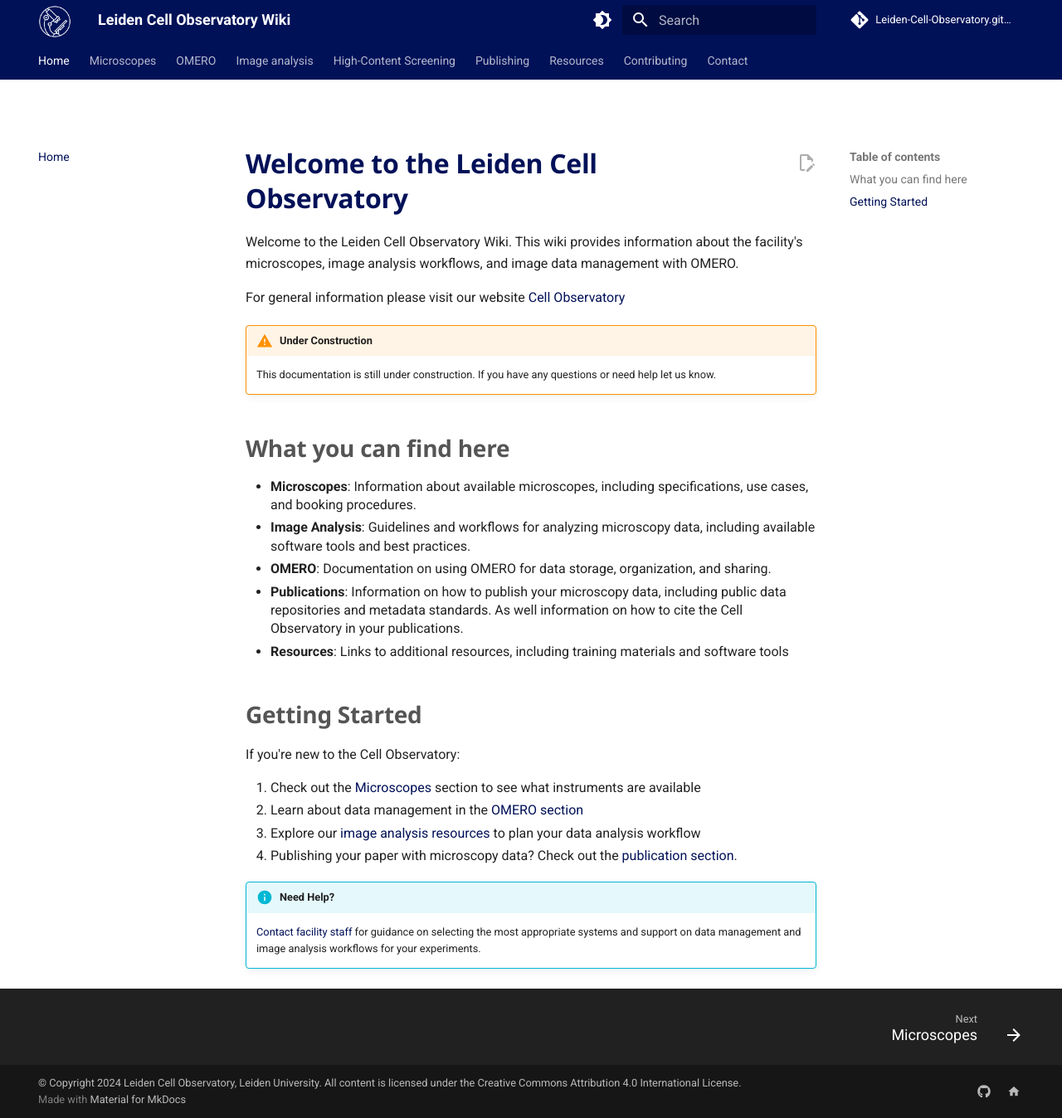
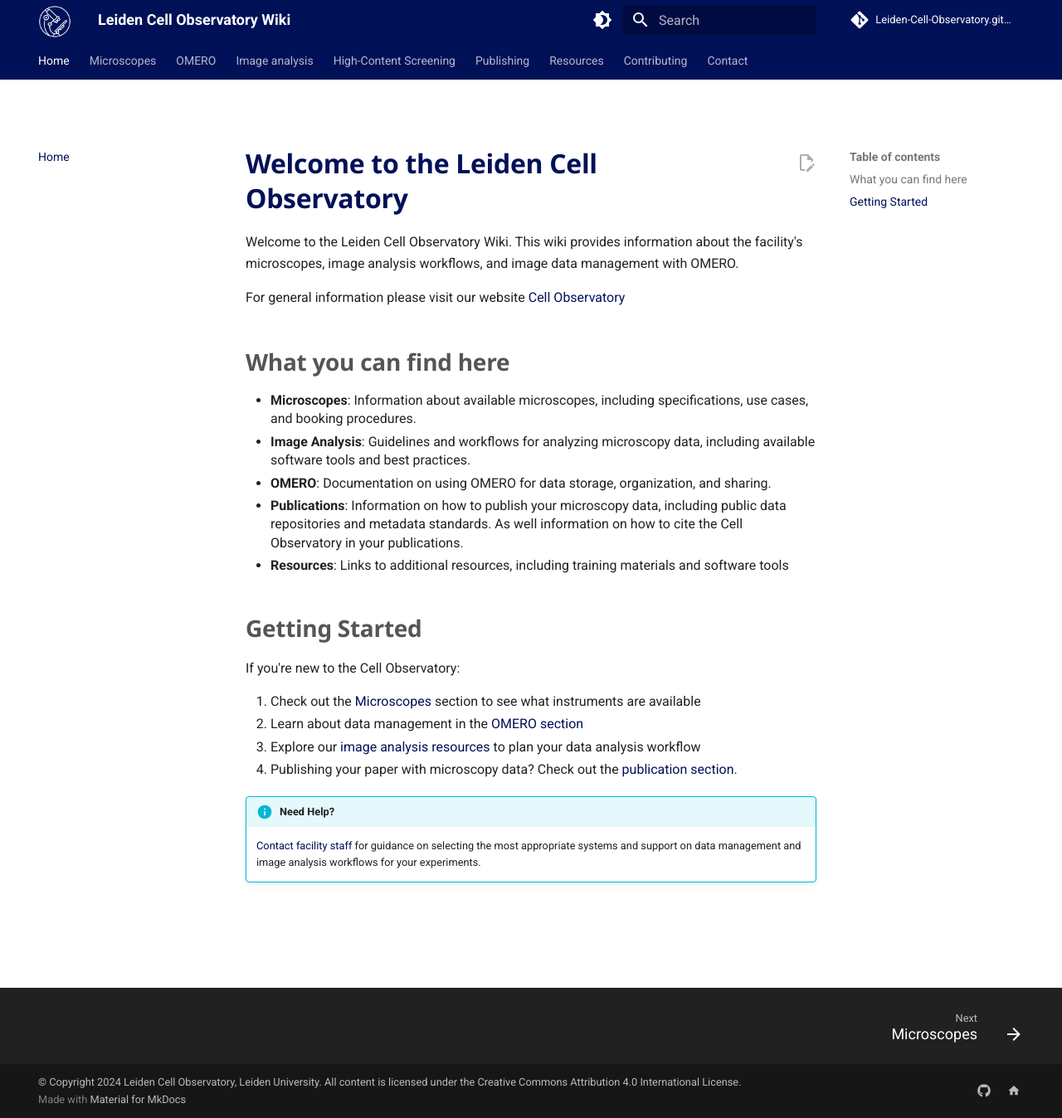
Before and after one commit to Leiden-Cell-Observatory/Leiden-Cell-Observatory.github.io, an MkDocs documentation site: the page built from docs/index.md, in a window 1280 px wide and 1348 px high. Shown: the whole window at 83% size. Built offline with MkDocs 1.6.1 and Material for MkDocs 9.7.7, drawn with Linux system fonts in a browser that asks for light colours; comment, search, counter and statistics services are not loaded.

Commit message:
Remove "Under Construction" warning from documentation

```diff
--- a/docs/index.md
+++ b/docs/index.md
@@ -3,9 +3,6 @@
 Welcome to the Leiden Cell Observatory Wiki. This wiki provides information about the facility's microscopes, image analysis workflows, and image data management with OMERO.
 
 For general information please visit our website [Cell Observatory](https://www.universiteitleiden.nl/en/science/cell-observatory)
-
-!!! warning "Under Construction"
-    This documentation is still under construction. If you have any questions or need help let us know.
 
 ## What you can find here
 
```
